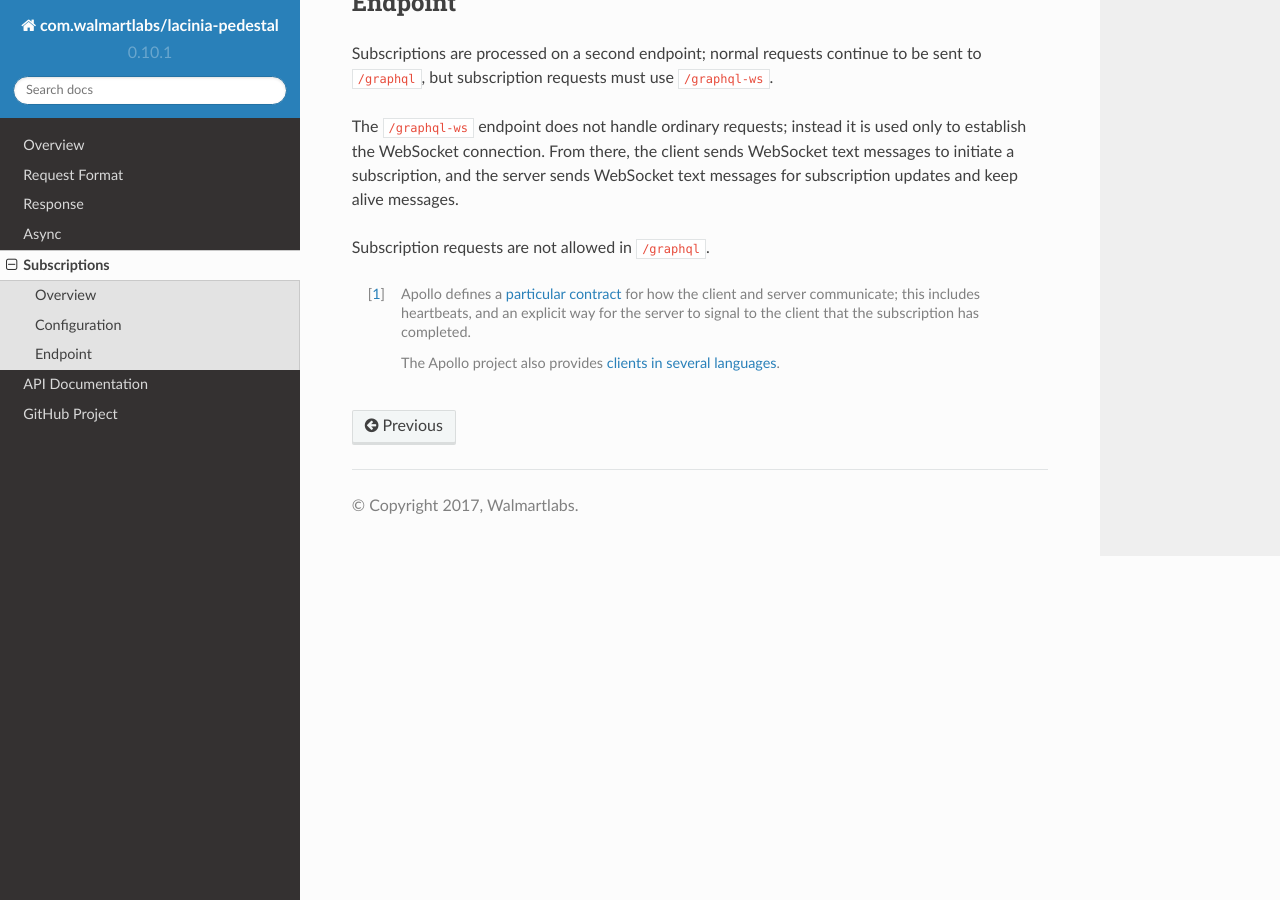
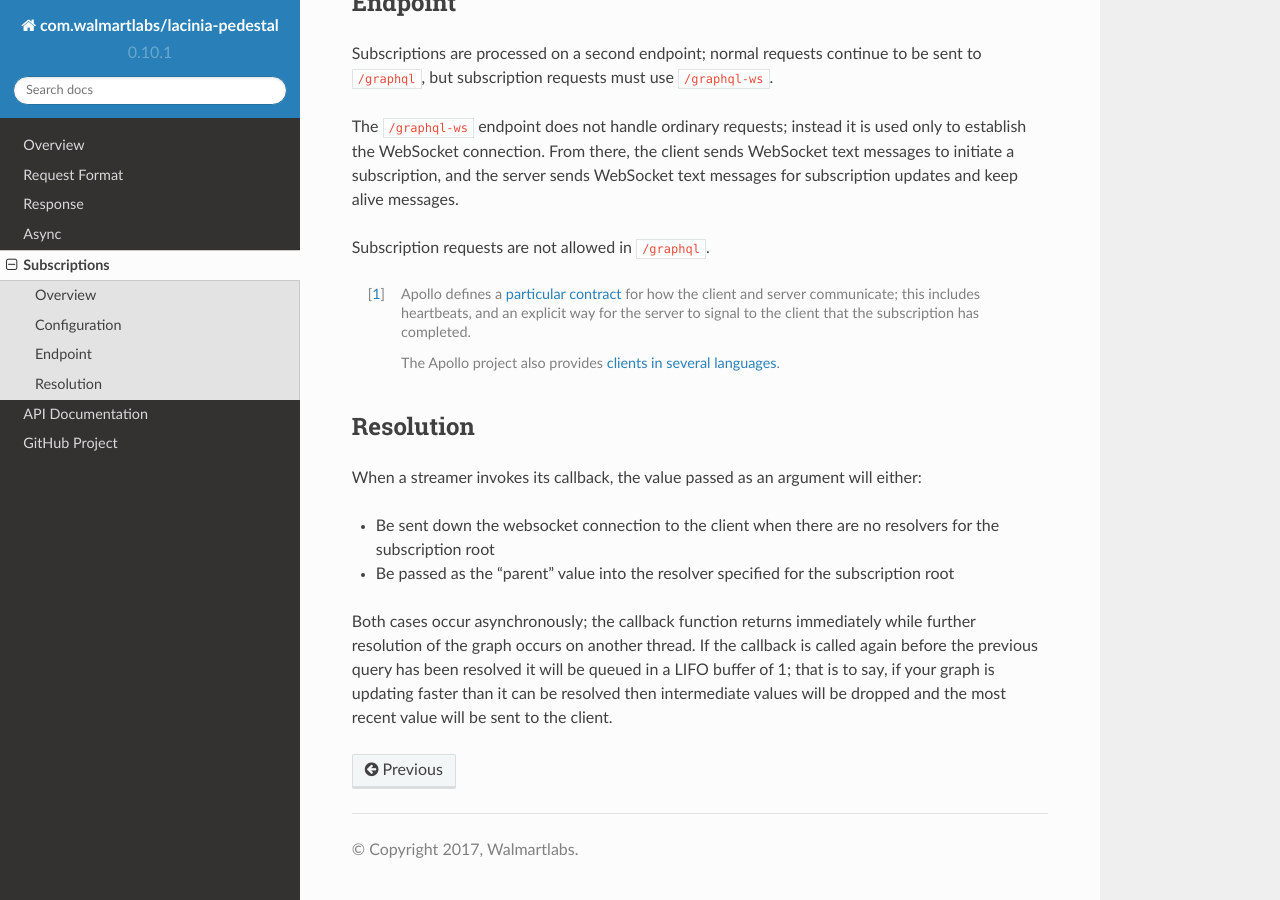
Before and after one commit to walmartlabs/lacinia-pedestal, a Sphinx documentation site: the page built from docs/subscriptions.rst, in a window 1280 px wide and 900 px high, scrolled down 1556 px. Built offline with Sphinx 7.4.7 and the Read the Docs theme 2.0.0, drawn with Linux system fonts in a browser that asks for light colours.

Commit message:
Wait for query to finish executing before looking for the next subscription event

```diff
--- a/docs/subscriptions.rst
+++ b/docs/subscriptions.rst
@@ -84,3 +84,17 @@ Subscription requests are not allowed in ``/graphql``.
   the server to signal to the client that the subscription has completed.
 
   The Apollo project also provides `clients in several languages <https://github.com/apollographql>`_.
+
+Resolution
+----------
+
+When a streamer invokes its callback, the value passed as an argument will either:
+
+* Be sent down the websocket connection to the client when there are no resolvers for the subscription root
+
+* Be passed as the "parent" value into the resolver specified for the subscription root
+
+Both cases occur asynchronously; the callback function returns immediately while further resolution of the graph occurs on another thread.
+If the callback is called again before the previous query has been resolved it will be queued in a LIFO buffer of 1; that is to say,
+if your graph is updating faster than it can be resolved then intermediate values will be dropped and the most recent value will be
+sent to the client.
```
Also changed, not shown: 1 other file.
